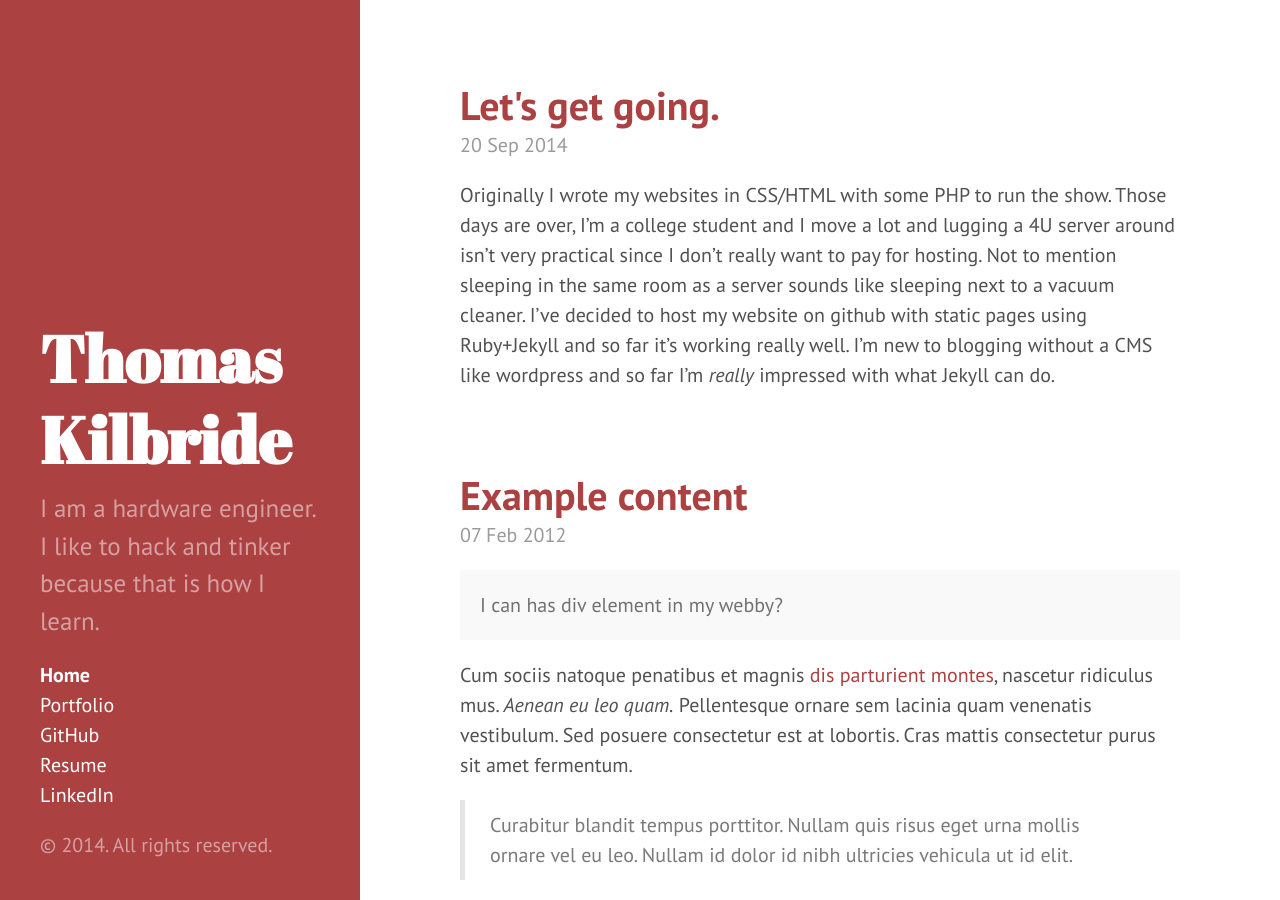
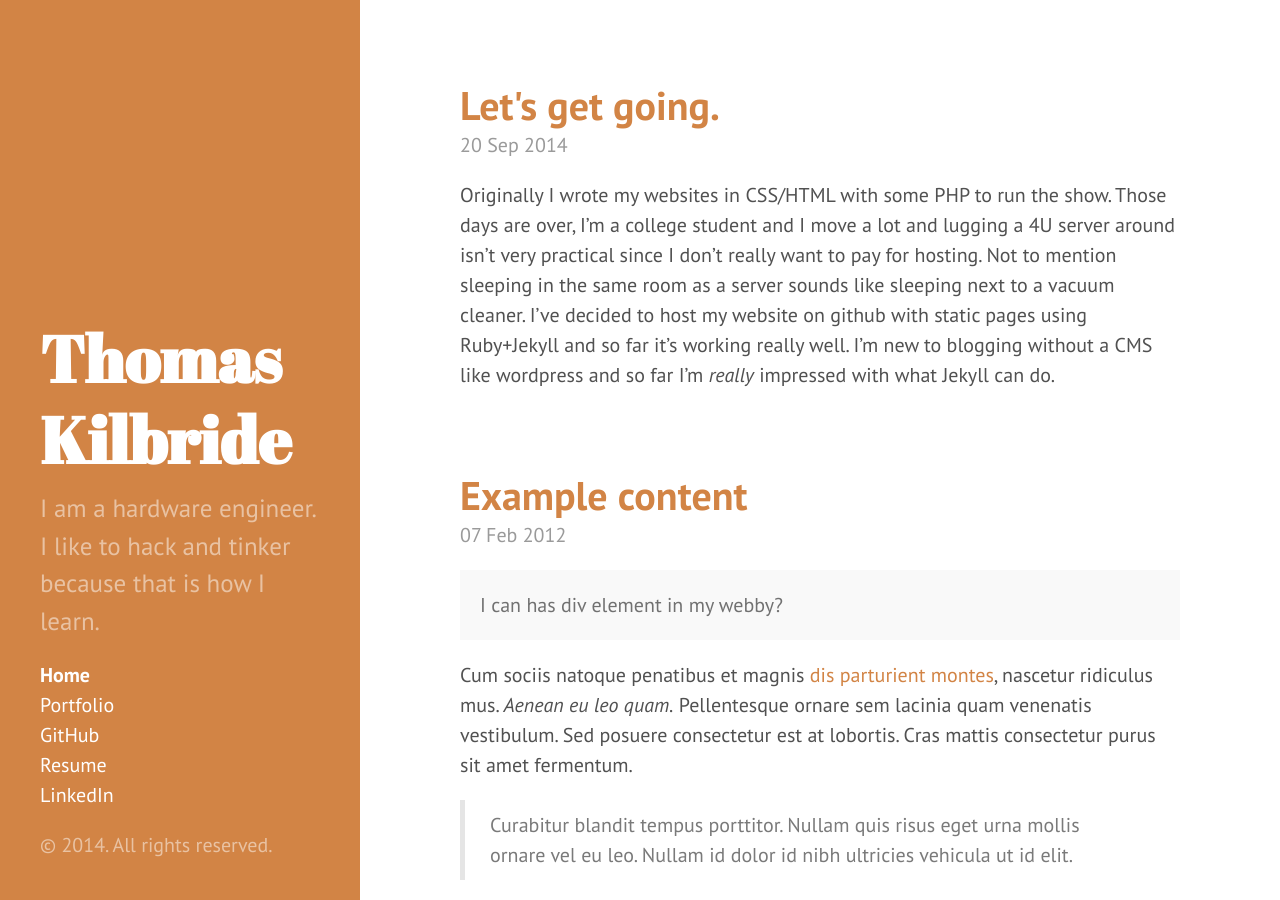
Before and after one commit to obnauticus/obnauticus.github.io, a Jekyll site: the page built from index.html, in a window 1280 px wide and 900 px high. Built offline with Jekyll 4.4.1, drawn with Linux system fonts in a browser that asks for light colours; Markdown is read by kramdown in place of the engine named in the settings; the list of posts is cut into pages by our own code.

Commit message:
changing color pallete

```diff
--- a/_layouts/default.html
+++ b/_layouts/default.html
@@ -3,7 +3,7 @@
 
   {% include head.html %}
 
-  <body class="theme-base-08">
+  <body class="theme-base-09">
 
     {% include sidebar.html %}
 
```
